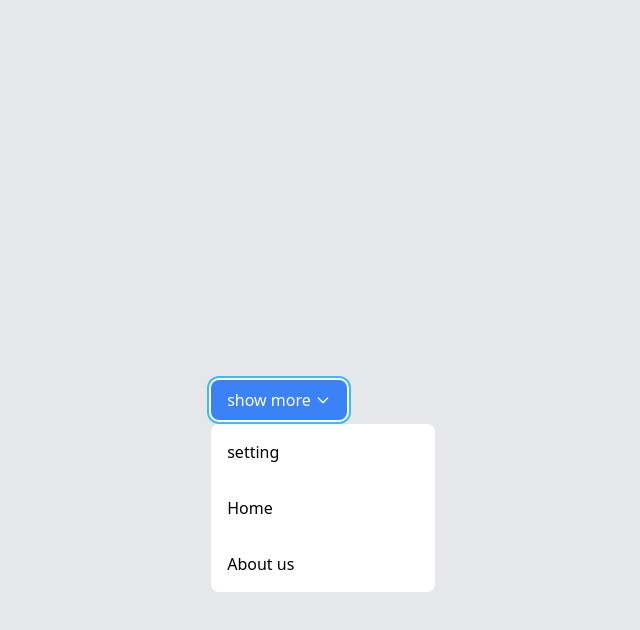
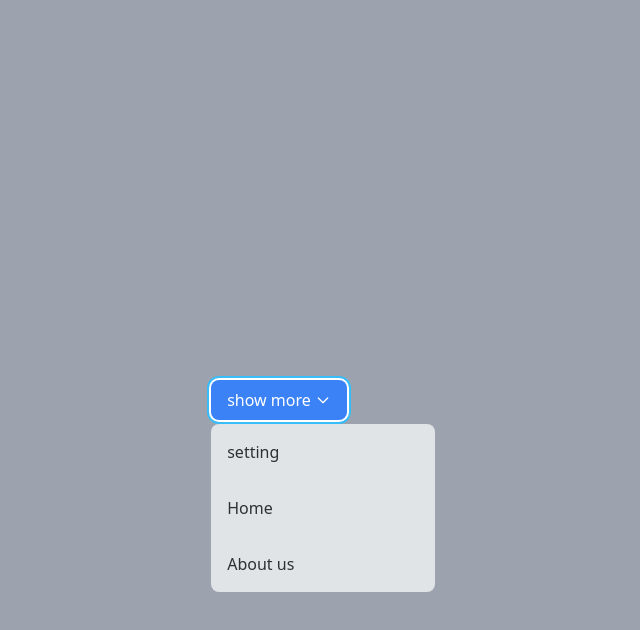
Before and after one commit to sinaGh-cyber/tailwinde-project, a React (Create React App) app: page / in a window 1280 px wide. Both pictures are taken after a click on the button "show more". Shown: the top 630 px of the page, without its empty margins (361-1001 px from the left). Built offline with nearby package versions, Linux system fonts and the light colour scheme; the HTML template or start-up script is replaced by a standard one.

Commit message:
dropDown dynamic ready

```diff
--- a/src/components/HeadLessUi/HeadLessUi.jsx
+++ b/src/components/HeadLessUi/HeadLessUi.jsx
@@ -1,13 +1,30 @@
+import { useState } from 'react';
 import ChevronDownSvg from './ChevronDownSvg';
 
 const HeadLessUi = () => {
+  const [isOpen, setIsOpen] = useState(false);
   return (
     <div className="relative ">
-      <button className=" px-4 py-2 bg-blue-500 text-white rounded-lg flex justify-center items-center focus:outline-none focus:ring-2 focus:ring-sky-400 focus:ring-offset-2 focus:ring-offset-white">
+      <button
+        onClick={() => {
+          setIsOpen((isOpen) => !isOpen);
+        }}
+        className=" px-4 py-2 z-10 relative bg-blue-500 text-white rounded-lg flex justify-center items-center focus:outline-none focus:ring-2 focus:ring-sky-400 focus:ring-offset-2 focus:ring-offset-white"
+      >
         <span>show more</span>
         <ChevronDownSvg />
       </button>
-      <div className="bg-white w-56 rounded-lg overflow-hidden mt-1 absolute ">
+      <div
+        className={`inset-0  bg-gray-400  ${isOpen ? 'fixed' : 'hidden'}`}
+        onClick={() => {
+          setIsOpen(false);
+        }}
+      ></div>
+      <div
+        className={`bg-white w-56 rounded-lg overflow-hidden mt-1 opacity-70 ${
+          isOpen ? 'absolute' : 'hidden'
+        }`}
+      >
         <a href="#/" className="block p-4 hover:bg-gray-100">
           setting
         </a>
```
